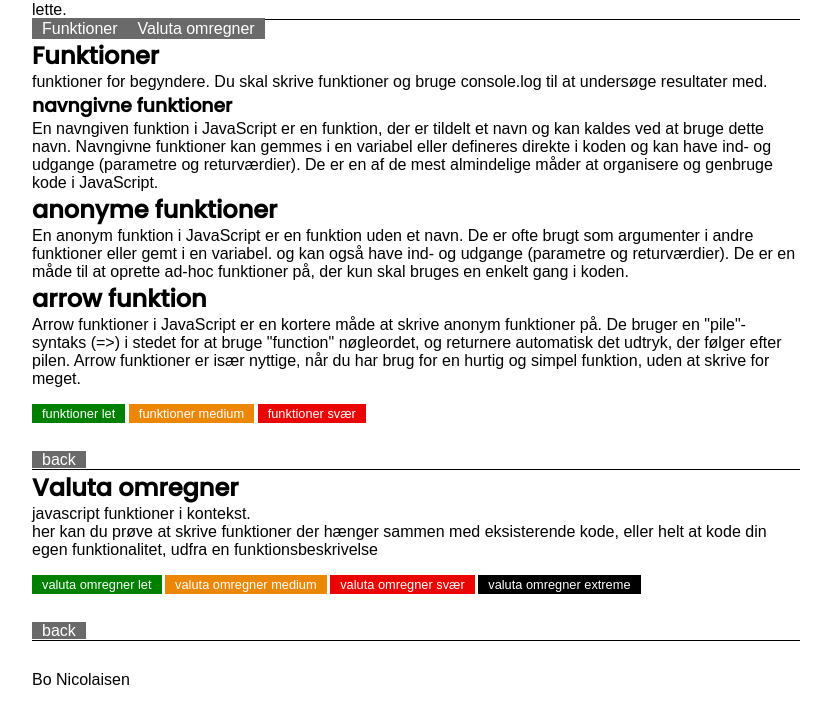
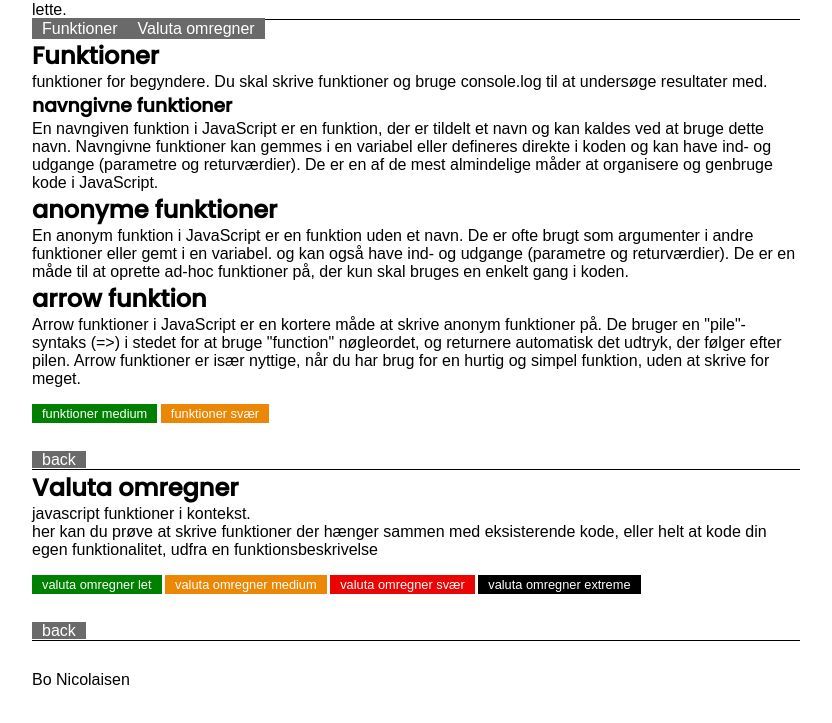
Before and after one commit to bo-nicolaisen/functions-codelab, a plain HTML site: page index.html in a window 1280 px wide. Shown: the part 65-788 px from the top of the page, without its empty margins (0-832 px from the left). Drawn offline with Linux system fonts and the light colour scheme; a web font is replaced by a local one.

Commit message:
corrected

```diff
--- a/index.html
+++ b/index.html
@@ -41,11 +41,11 @@
 
         <br>
         <ul class="assignmentNav">
-        <li><a class="easy" href="functionsOne.html">funktioner let</a></li>
 
-       <li><a class="medium" href="functionsTwo.html">funktioner medium</a></li>
 
-        <li><a class="hard" href="functionsThree.html">funktioner svær</a></li>
+       <li><a class="easy" href="functionsTwo.html">funktioner medium</a></li>
+
+        <li><a class="medium" href="functionsThree.html">funktioner svær</a></li>
 
        <!--<li> <a class="extreme" href="valutaExchangeExtreme.html">valuta omregner extreme</a></li> -->
     </ul>
```
